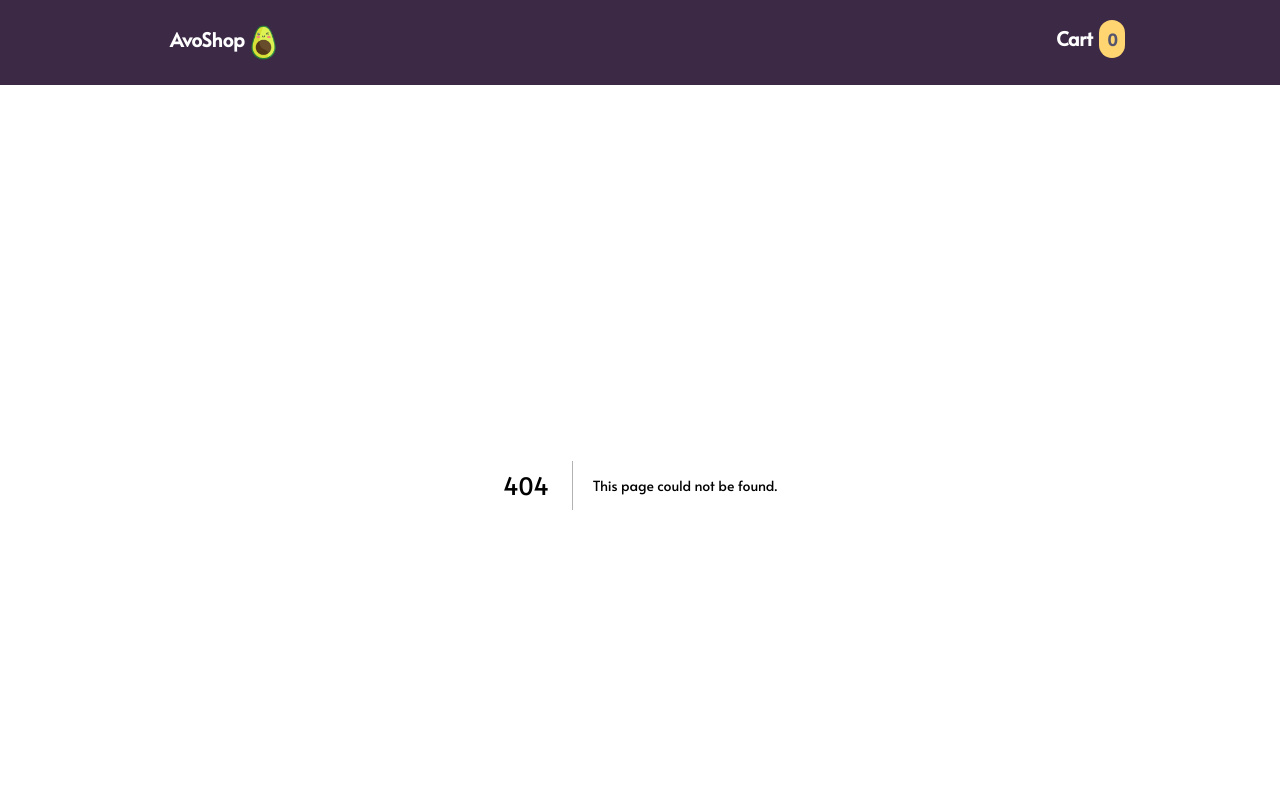
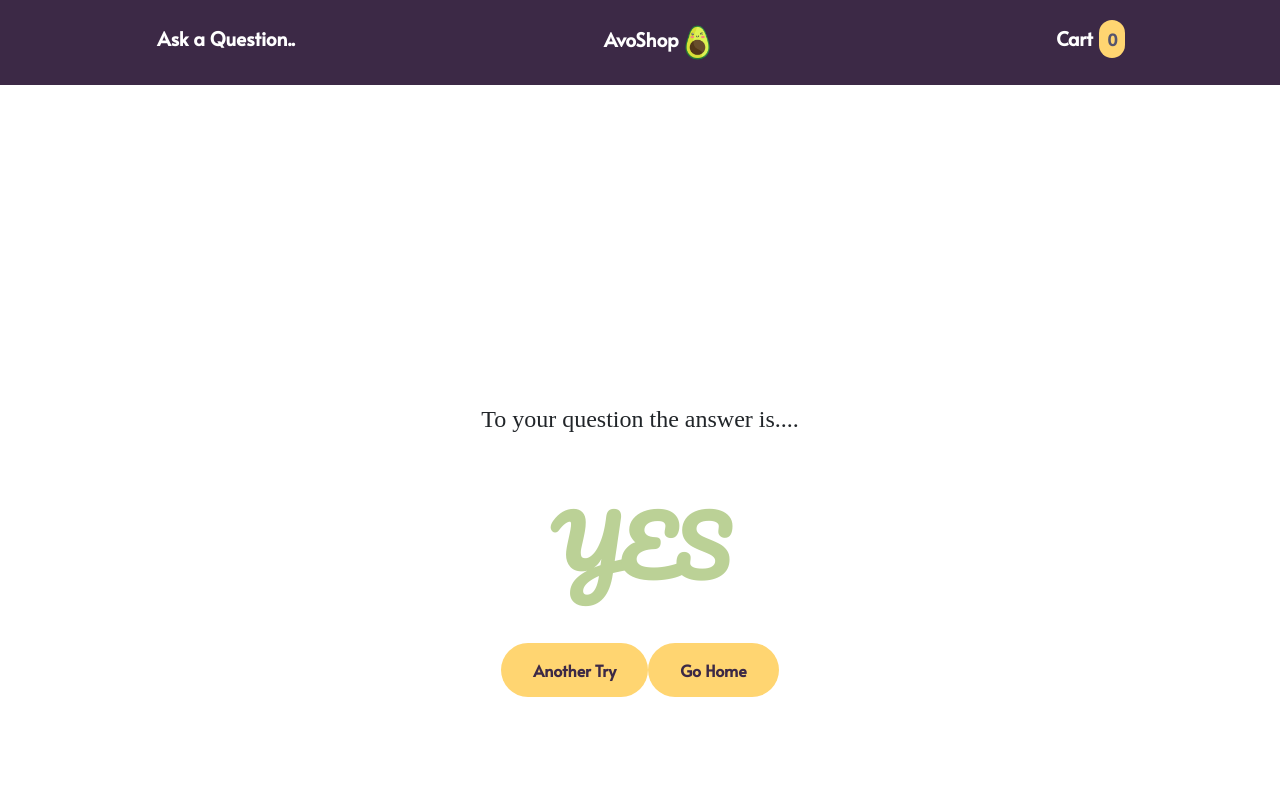
Before and after one commit to soyalextreme/avo-store, a Next.js app: page /yes-no in a window 1280 px wide. Before the commit this address had no page. Shown: the top 800 px of the page. Built offline with nearby package versions, Linux system fonts and the light colour scheme; some icons are missing; a web font is replaced by a local one.

Commit message:
Adding yes no questionsx!!

```diff
--- a/components/Navbar/Navbar.tsx
+++ b/components/Navbar/Navbar.tsx
@@ -57,10 +57,15 @@ export default function Navbar() {
   return (
     <Nav>
       <menu>
+        <div className="menu-item sec">
+          <Link href="/yes-no">
+            <a>Ask a Question..</a>
+          </Link>
+        </div>
         <div className="menu-item">
           <Header mode={'Clear'} />
         </div>
-        <div className="menu-item">
+        <div className="menu-item sec">
           <i className="fas fa-shopping-basket"></i>
           <Link href="/cart">
             <a>Cart</a>
--- a/package.json
+++ b/package.json
@@ -13,6 +13,7 @@
     "type-check": "tsc --noEmit"
   },
   "dependencies": {
+    "isomorphic-unfetch": "^3.0.0",
     "next": "^9.4.2",
     "react": "^16.13.1",
     "react-dom": "^16.13.1",
--- a/pages/_app.tsx
+++ b/pages/_app.tsx
@@ -12,18 +12,20 @@ function MyApp({ Component, pageProps }: AppProps) {
     <CartProvider>
       <Layout>
         <Helmet>
+          //? Fonts
           <link
             rel="stylesheet"
             href="https://use.fontawesome.com/releases/v5.14.0/css/all.css"
             integrity="sha384-HzLeBuhoNPvSl5KYnjx0BT+WB0QEEqLprO+NBkkk5gbc67FTaL7XIGa2w1L0Xbgc"
             crossOrigin="anonymous"
           />
-
           <link
             href="https://fonts.googleapis.com/css2?family=Pacifico&display=swap"
             rel="stylesheet"
           />
+          //? Favicon
           <link rel="icon" href="static/favicon.ico" />
+          //? bootstrap
           <link
             rel="stylesheet"
             href="https://stackpath.bootstrapcdn.com/bootstrap/4.5.2/css/bootstrap.min.css"
--- /dev/null
+++ b/pages/api/yes-no.ts
@@ -0,0 +1,14 @@
+import { NextApiRequest, NextApiResponse } from 'next'
+
+const yesNo = (req: NextApiRequest, res: NextApiResponse) => {
+  let yesNo
+  const randomNumber = Math.floor(Math.random() * 10)
+  if (randomNumber >= 5) {
+    yesNo = true
+  } else {
+    yesNo = false
+  }
+  res.json({ number: randomNumber, yesNo })
+}
+
+export default yesNo
--- /dev/null
+++ b/pages/yes-no.tsx
@@ -0,0 +1,44 @@
+import * as React from 'react'
+import ButtonRef from '@components/ButtonRef'
+import fetch from 'isomorphic-unfetch'
+import styled from '@emotion/styled'
+import { Colors } from '@constants'
+
+const getServerSideProps = async () => {
+  const res = await fetch('https://avo-store.vercel.app/api/yes-no')
+  const { yesNo: answer } = await res.json()
+  return {
+    props: {
+      answer,
+    },
+  }
+}
+
+export interface QuestionYesNoProps {
+  answer: boolean
+}
+
+const Container = styled.div`
+  padding: 25% 3rem;
+
+  .title {
+    color: ${Colors.greenAvo};
+    font-weight: bolder;
+    font-size: 5rem;
+    margin: 4rem 0;
+  }
+`
+
+const QuestionYesNo: React.SFC<QuestionYesNoProps> = (answer) => {
+  console.log(answer)
+  return (
+    <Container>
+      <h4>To your question the answer is....</h4>
+      <h1 className="decoration-txt title">{answer ? 'YES' : 'NO'}</h1>
+      <ButtonRef title="Another Try" href="/yes-no" />
+      <ButtonRef title="Go Home" href="/" />
+    </Container>
+  )
+}
+
+export default QuestionYesNo
```
Also changed, not shown: pages/index.tsx (+16 -14 lines), 1 other file (tests, documents, lock files or other folders).
